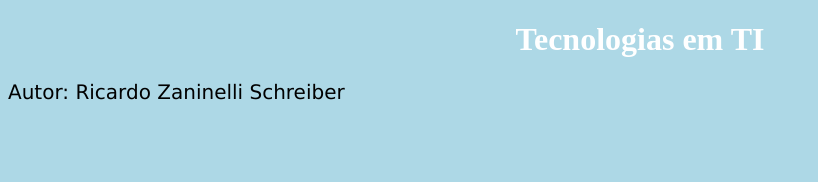
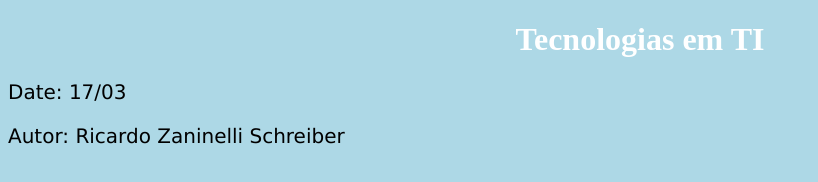
Before and after one commit to rzschrb/TecnologiasTI, a plain HTML site: page index.html in a window 1280 px wide. Shown: the whole page, without its empty margins (0-818 px from the left). Drawn offline with Linux system fonts and the light colour scheme.

Commit message:
added date to index.html

```diff
--- a/index.html
+++ b/index.html
@@ -20,6 +20,7 @@
 	<body>
 
 		<h1>Tecnologias em TI</h1>
+		<p>Date: 17/03</p>
 		<p>Autor: Ricardo Zaninelli Schreiber</p>
 
         <!-- Utilizar git add . para adicionar os novos arquivos -->
```
